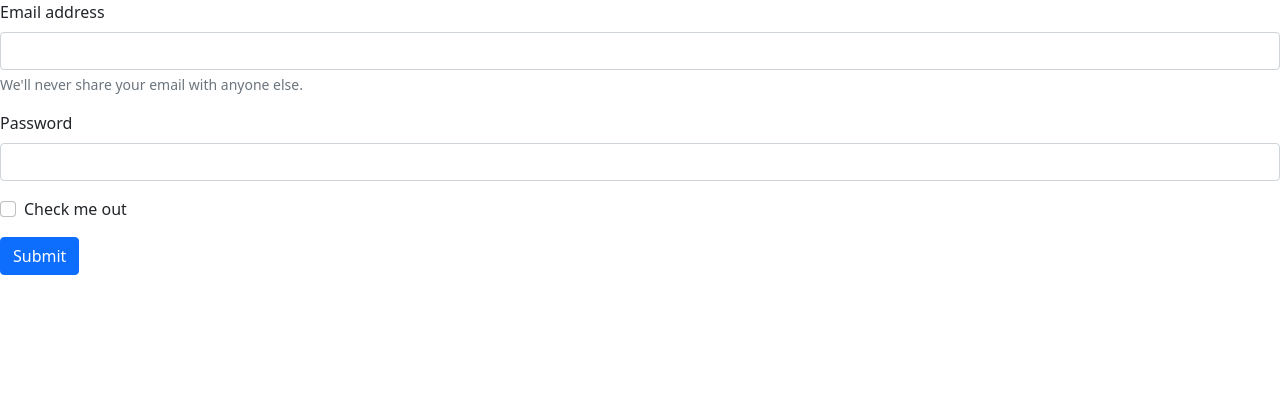
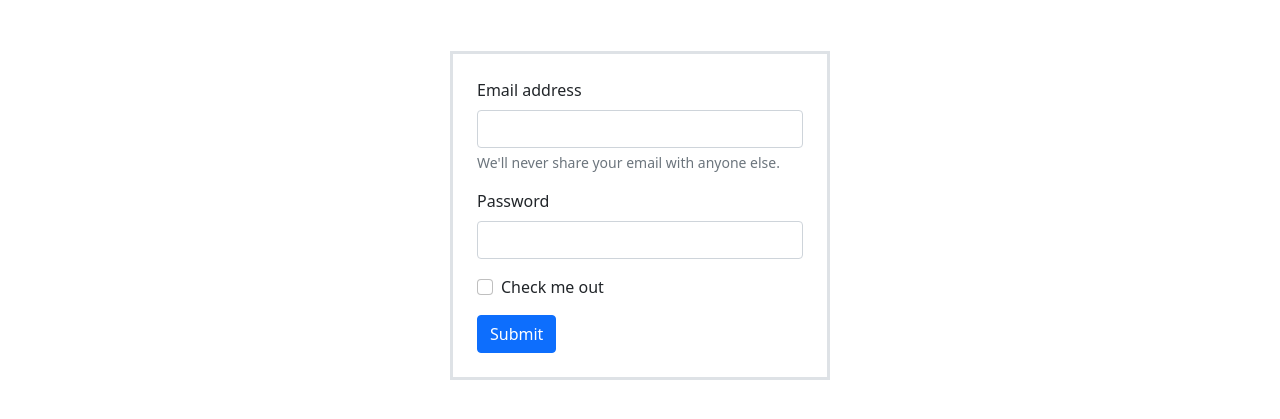
Before and after one commit to LauraSilva1401/gamePHP, a PHP site: page /index.php?pagina=login in a window 1280 px wide. Shown: the top 419 px of the page. Run offline with PHP 8.4, Linux system fonts and the light colour scheme.

Commit message:
Login design updated

```diff
--- a/controllers/login.php
+++ b/controllers/login.php
@@ -1,4 +1,10 @@
 <?php
+require_once '../models/user.php';
 
+$email = $_POST['Email'];
+$password = $_POST['Password'];
+
+$login = new User($email,$password);
+echo $login->validateData();
 
 ?>
--- a/public/css/main.css
+++ b/public/css/main.css
@@ -1,7 +1,7 @@
 /*
 Registration CSS
 */
-#formRegistration{
+#formRegistration, #formLogin{
 	border: solid #dee2e6;
 	padding: 1.5rem;
 }
--- a/public/js/login.js
+++ b/public/js/login.js
@@ -1,3 +1,24 @@
 $(document).ready(function(){
 	console.log("si entro al login");
+
+	$("#submit").click( function(event) {
+        event.preventDefault();
+        var email = $("#email").val();
+        var password = $("#password").val();
+
+
+        $.post("controllers/login.php",{Email: email, Password: password},function(res){
+            console.log("***"+res+"***");
+            if(res == true){
+            	console.log("entro si");
+               //window.location.href = "devices.php";
+            }else{
+                console.log("entro no");
+            }
+
+            //$("#fracaso").delay(500).fadeIn("slow");
+
+        })
+    });
+
 });
--- a/views/login.php
+++ b/views/login.php
@@ -1,4 +1,6 @@
-<div>
+<div id="principalDiv" class="container">
+	<div class="row justify-content-center">
+		<div id="formLogin" class="col-4">
 			<form>
 				<div class="mb-3">
 					<label for="exampleInputEmail1" class="form-label">Email address</label>
@@ -16,3 +18,5 @@
 				<button type="submit" class="btn btn-primary">Submit</button>
 			</form>
         </div>
+	</div>
+</div>
```
Lines whose indentation alone changed are shown as unchanged.
